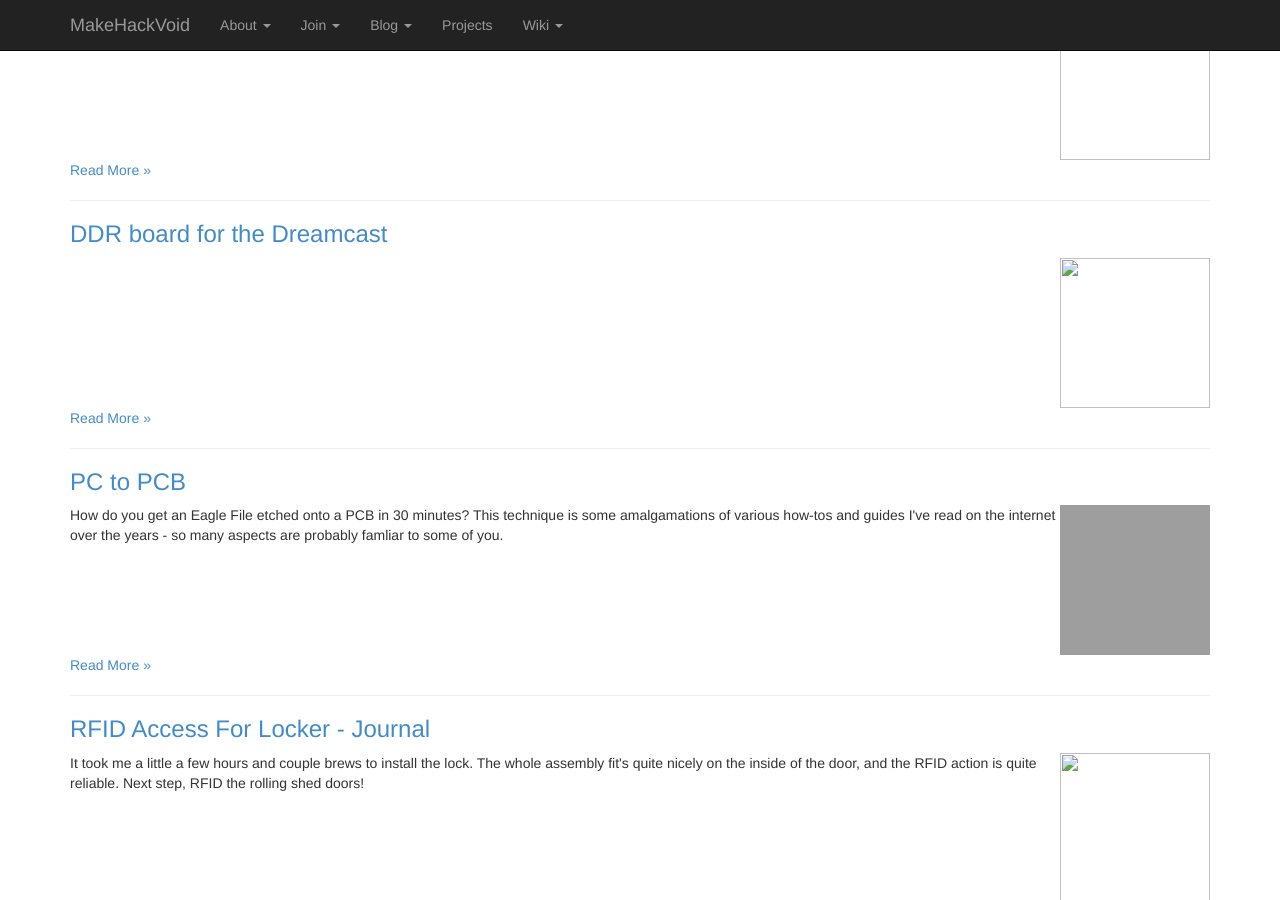
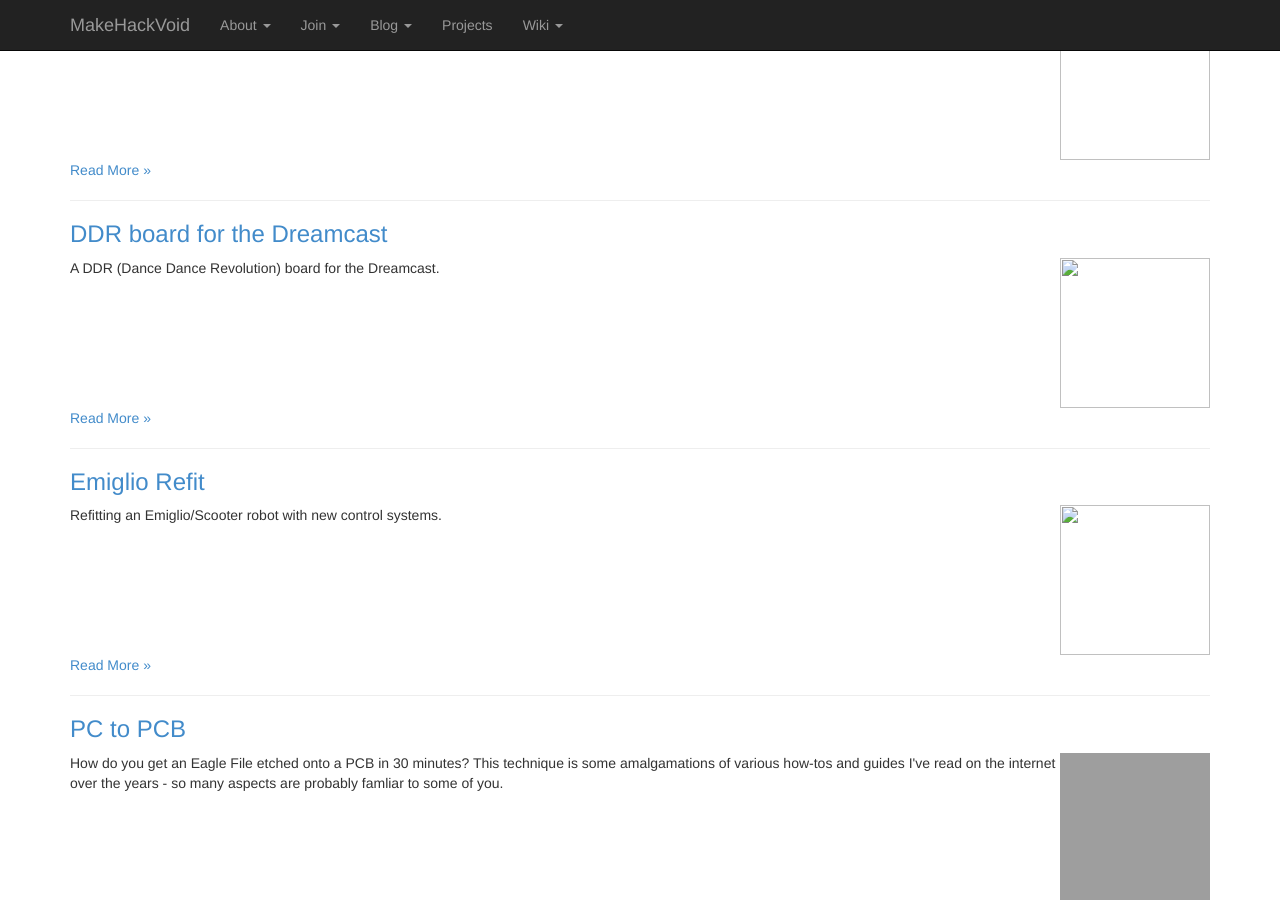
Before and after one commit to makehackvoid/makehackvoid.com, a Jekyll site: the page built from projects.html, in a window 1280 px wide and 900 px high, scrolled down 403 px. Built offline with Jekyll 4.4.1, drawn with Linux system fonts in a browser that asks for light colours; some of the changed lines change nothing that is shown; grey boxes are pictures that could not be loaded.

Commit message:
Added Emiglio Refit project

```diff
--- a/projects/ddr-board-dreamcast.md
+++ b/projects/ddr-board-dreamcast.md
@@ -3,7 +3,7 @@ layout: default
 title: DDR board for the Dreamcast
 permalink: projects/ddr-board-dreamcast/
 category: projects
-excerpt:
+excerpt: A DDR (Dance Dance Revolution) board for the Dreamcast.
 
 ---
 
@@ -53,48 +53,48 @@ I will let the pictures speak for themselves but it is made of MDF with thin alu
 
 
 
--------------------------------
+---
 
 **Nice one!**
 *angusgr — Fri, 11/06/2010 - 10:07am*
 Nice one! What are the switch contacts on the pads made out of? Any problems with durability?
 
-	**The contacts are just micro switches**
-	*Combust — Tue, 15/06/2010 - 10:16am*
-	The contacts are just micro switches that are in contact with the polycarbonate squares. The mounting points for them are adjustable so you can minimise issues with timing.
+    **The contacts are just micro switches**
+    *Combust — Tue, 15/06/2010 - 10:16am*
+    The contacts are just micro switches that are in contact with the polycarbonate squares. The mounting points for them are adjustable so you can minimise issues with timing.
 
-	All I can say is its solid. No problems with anything wearing out so far Smile
+    All I can say is its solid. No problems with anything wearing out so far Smile
 
 **Plans/Parts**
 *pd12 — Tue, 22/06/2010 - 7:45pm*
 Will you be posting the plans/parts that you used?
 
-	**I think ill be able to do**
-	*Combust — Wed, 23/06/2010 - 10:43am*
-	I think ill be able to do that. It was created by me so there are no plans as such but I can definately give dimensions and materials (And tips!). Give me a few days and ill get them together.
+    **I think ill be able to do**
+    *Combust — Wed, 23/06/2010 - 10:43am*
+    I think ill be able to do that. It was created by me so there are no plans as such but I can definately give dimensions and materials (And tips!). Give me a few days and ill get them together.
 
-		**Few weeks, 3 months...**
-		*Combust — Tue, 21/09/2010 - 10:24am*
-		Few weeks, 3 months... hehe
+        **Few weeks, 3 months...**
+        *Combust — Tue, 21/09/2010 - 10:24am*
+        Few weeks, 3 months... hehe
 
 
 
-		No dimentions yet but i have the following materials:
+        No dimentions yet but i have the following materials:
 
-		MDF 200mm from memory = Bunnings
+        MDF 200mm from memory = Bunnings
 
-		Thin sheet aluminium (Thinner the better) = Bunnings
+        Thin sheet aluminium (Thinner the better) = Bunnings
 
-		L-Brackets (Shelf?) = Bunnings
+        L-Brackets (Shelf?) = Bunnings
 
-		Microswitches = Jaycar
+        Microswitches = Jaycar
 
-		Microswitch brackets = Scrap metal bent to a 'Z' shape
+        Microswitch brackets = Scrap metal bent to a 'Z' shape
 
-		Contact cement = Bunnings
+        Contact cement = Bunnings
 
-			**Thank you!**
-			*pd12 — Fri, 24/09/2010 - 1:27am*
-			Cool, thanks!
+            **Thank you!**
+            *pd12 — Fri, 24/09/2010 - 1:27am*
+            Cool, thanks!
 
-			I'll put this into my list of projects to do =)
+            I'll put this into my list of projects to do =)
--- /dev/null
+++ b/projects/emiglio-refit.md
@@ -0,0 +1,44 @@
+---
+layout: default
+title: Emiglio Refit
+permalink: projects/emiglio-refit/
+category: projects
+excerpt: Refitting an Emiglio/Scooter robot with new control systems.
+
+---
+
+*Adam — Tue, 18/05/2010 - 11:08am*
+
+## Intro ##
+
+At Make, Hack, Void we have started working on refitting an Emiglio/Scooter robot with new control systems. He was bought as a gift for one of our members from a market stall and is missing his controller. The hope to be able to extend his functionality beyond the standard factory controls while still maintaining as much of his appearance as possible.
+
+![Taken apart](/assets/projects/emiglio-refit/emiglio.jpg)
+
+Recently we spent an afternoon taking it apart to see what we can fit inside. Our initial hopes were to be able to fit a netbook or hacked Internet router inside the body to interface with sensors and actuators. During the tear down day it was determined that an EEE701 would comfortably fit inside the main body. We are also now considering using an ARM based development board like the [Blueboard-AT91RM9200](http://shop.ngxtechnologies.com/product_info.php?products_id=72&osCsid=ea842a35dd75bc709b06c001cf8e8687) from NGX or re-purposing an old iPaq we had laying around.
+
+Angus took a bunch of photos on the [Emiglio teardown day](http://www.flickr.com/photos/angusgr/sets/72157623848870449/) including a bunch of shots of [Emiglio's internals](http://www.flickr.com/photos/angusgr/sets/72157623973215032/)
+
+## Current Status ##
+
+### Drive System ###
+
+On the tear down day we attempted to put hook up a pair of H-Bridge motor drivers to the two motors in Emiglio's base which are setup in a differential steering layout but the only H-Bridges we had needed a supply voltage >= +10v and we didn't have enough power resistors to step the output voltage down enough to not fry the 6v motors in the base.
+
+Jack put together a pair of H-Bridges with direction control on a piece of proto board and soldered on a bunch of fly leads. He brought it along to our next meeting and we were able to solder the relevant leads to the motor terminals, battery pack and plug the logic level lines into an Arduino Duemilanove we had laying around.
+
+With the base fully separated from the body we set about testing the motor controller. We loaded some dumb code into the Duemilanove to just pulse each of the motor direction control pins for 1 second. After a quick test with the Duemilanove still pulling power from a laptop and the base propped up the wheels weren't touching the table we tucked the Duemilanove and the cables into the robot base. Plugging the positive lead from the 6v battery pack into the Duemilanove's gave less than stellar results; nothing happened. We soon realised that the Duemilanove's voltage regulator needs +7v to actually do anything. It was decided that we'd throw caution into the wind and plug the 6v battery pack into the 5v line of the Duemilanove board. This met some resistance from the owner of the board but that subsided after there were offers of replacement Atmega328p chips should something go really wrong.
+
+It didn't go as well as we had hoped...
+
+<iframe width="640" height="360" src="//www.youtube.com/embed/FblgAup3kF8?feature=player_embedded" frameborder="0" allowfullscreen></iframe>
+
+...but we had a plan!
+
+<iframe width="640" height="360" src="//www.youtube.com/embed/UHihTrK7bEM?feature=player_embedded" frameborder="0" allowfullscreen></iframe>
+
+It's a start anyway.
+
+## Future Plans ##
+
+We have lots of plans for Emiglio including some 3W RGB LEDs to mount in the eye sockets and head lamps; motorised control of the arms; replacement grippers; a Linux capable central computer for localisation & navigation, text to speech, image processing and anything else we think Emiglio might like to be able to do.
```
Also changed, not shown: assets/projects/emiglio-refit/emiglio.jpg (added).
